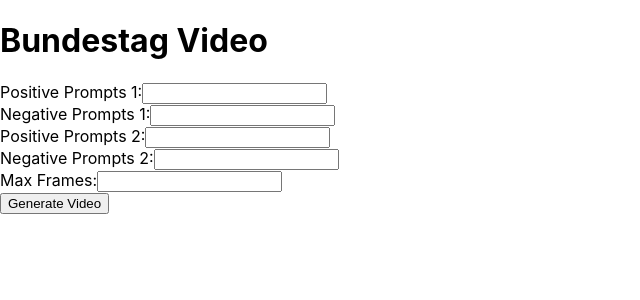
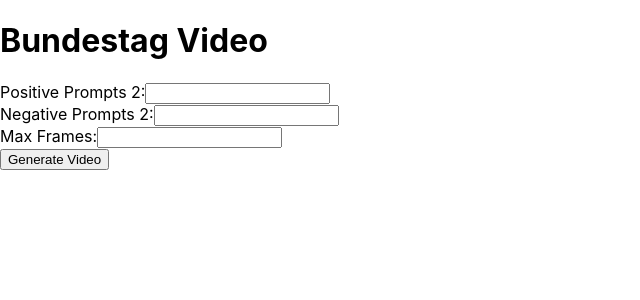
Before and after one commit to marius-jopen/stable-diffusion-api, a React (Create React App) app in the folder client/: page / in a window 1280 px wide. Shown: the top 300 px of the page, without its empty margins (0-640 px from the left). Built offline with nearby package versions, Linux system fonts and the light colour scheme.

Commit message:
the basic idea works!

```diff
--- a/client/src/components/BundestagPromptForm.js
+++ b/client/src/components/BundestagPromptForm.js
@@ -3,8 +3,8 @@
 export default function BundestagPromptsForm() {
   // Update initial state to include a negativePrompt field
   const [maxFrames, setMaxFrames] = useState('');
-  const [positivePrompts1, setPositivePrompts1] = useState('');
-  const [negativePrompts1, setNegativePrompts1] = useState('');
+  const [positivePrompts1] = useState('');
+  const [negativePrompts1] = useState('');
   const [positivePrompts2, setPositivePrompts2] = useState('');
   const [negativePrompts2, setNegativePrompts2] = useState('');
 
@@ -12,7 +12,7 @@
   const handleSubmit = async (e) => {
     e.preventDefault();
 
-    const keyframe = Math.floor(parseInt(maxFrames, 10) / 2);
+    const keyframe = Math.floor(parseInt(maxFrames, 10) / 4);
 
     const parameters = {
       deforum_settings: {
@@ -46,7 +46,7 @@
   return (
     <form onSubmit={handleSubmit}>
       <h1>Bundestag Video</h1>
-      <div>
+      {/* <div>
         <label htmlFor="maxFrames">Positive Prompts 1:</label>
         <input
           type="text"
@@ -65,7 +65,7 @@
           value={negativePrompts1}
           onChange={(e) => setNegativePrompts1(e.target.value)}
         />
-      </div>
+      </div> */}
       <div>
         <label htmlFor="maxFrames">Positive Prompts 2:</label>
         <input
```
Also changed, not shown: 1 other file (tests, documents, lock files or other folders).
